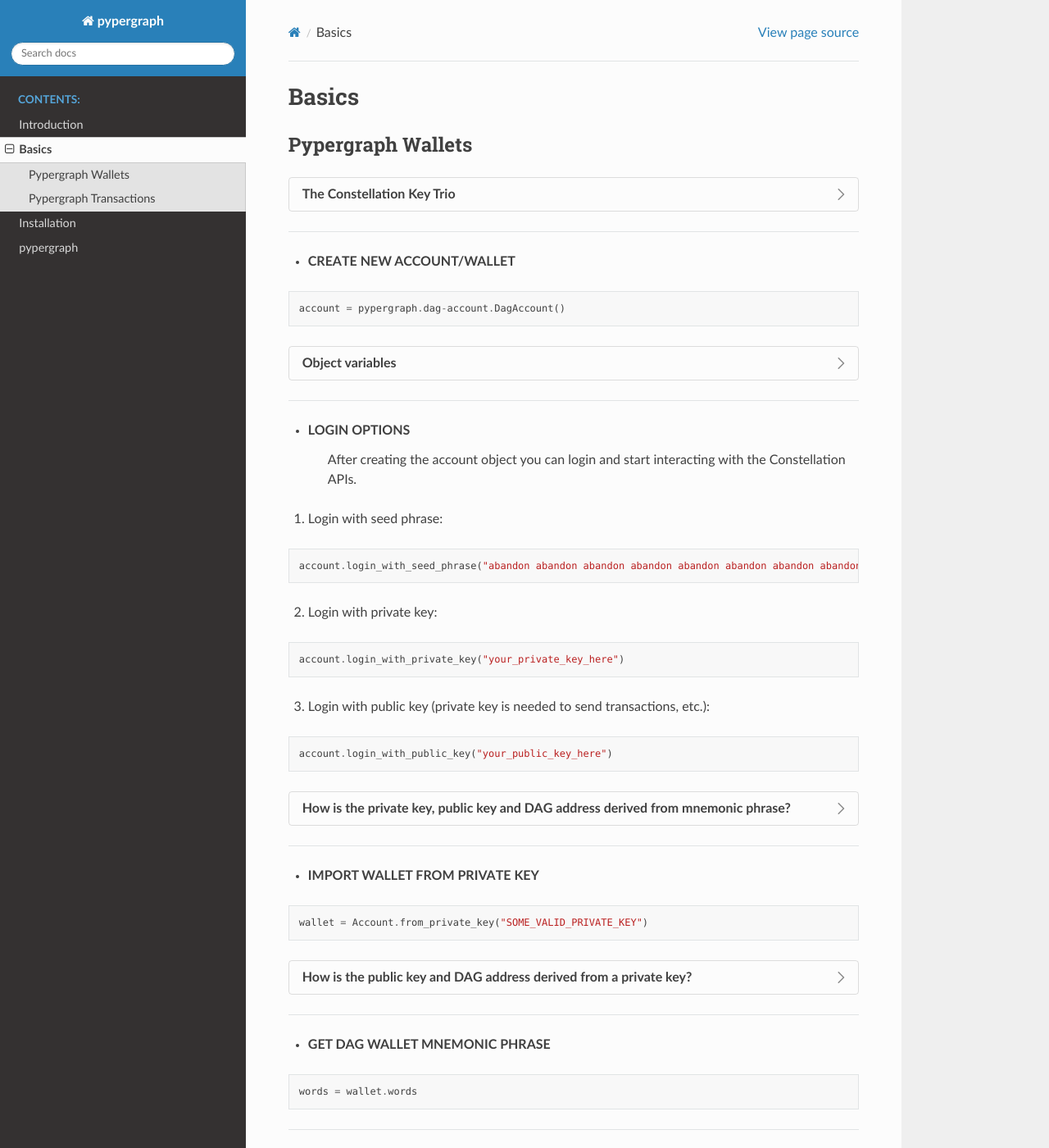
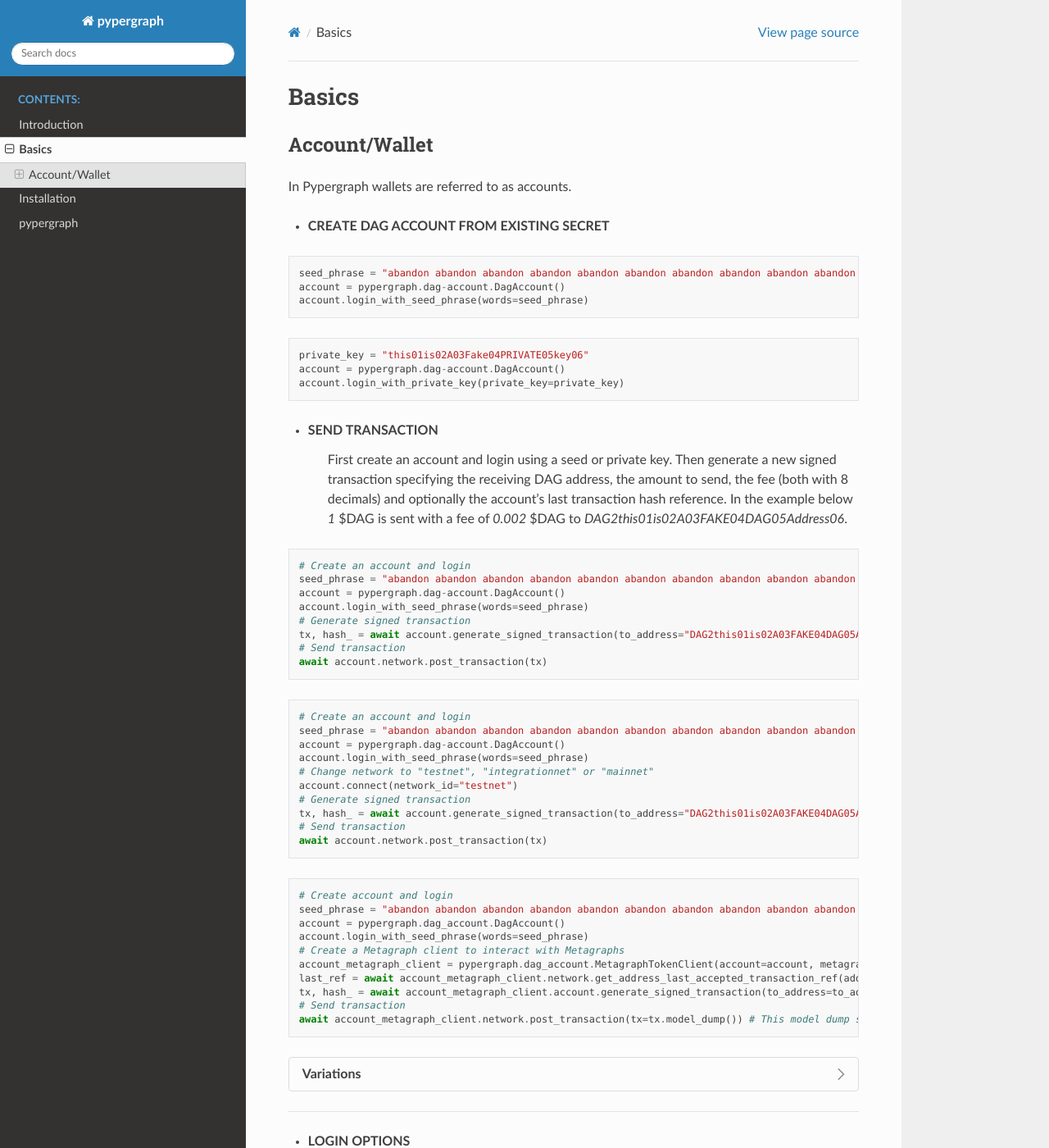
Before and after one commit to buzzgreyday/pypergraph, a Sphinx documentation site: the page built from docs/source/basics.rst, in a window 1280 px wide and 1400 px high. Shown: the whole window at 82% size. Built offline with Sphinx 7.4.7 and the Read the Docs theme 3.1.0, drawn with Linux system fonts in a browser that asks for light colours.

Commit message:
chor: docs

```diff
--- a/docs/source/basics.rst
+++ b/docs/source/basics.rst
@@ -1,41 +1,67 @@
 Basics
 ======
 
-Pypergraph Wallets
-------------------
+Account/Wallet
+______________
 
-.. dropdown:: The Constellation Key Trio
-    :animate: fade-in
+In Pypergraph wallets are referred to as accounts.
 
-    In the Constellation Network, accounts are composed of a key trio consisting of the private key, public key, and a DAG address.
-
-    .. tab-set::
-
-        .. tab-item:: Private key
-
-            The private key is a highly confidential piece of information that plays a crucial role in authenticating an address to the network. With the private key, you can execute sensitive actions like signing messages or sending transactions.
-
-
-        .. tab-item:: Public key
-
-            The public key serves as a unique identifier for nodes on the network and is derived from the private key. It is crucial for establishing trust relationships between nodes, enabling secure communication, and verifying digital signatures.
-
-
-        .. tab-item:: Address
-
-            The address is the public-facing component of the Key Trio and represents a public wallet address for receiving payments or other digital transactions. It can be derived from either the private or public key and is widely used for peer-to-peer transactions. Sharing your address with others enables them to send you payments while keeping your private key confidential.
-
-    Source: `Accounts and Keys <https://docs.constellationnetwork.io/metagraphs/accounts/>`_
-
-------
-
-* **CREATE NEW ACCOUNT/WALLET**
+* **CREATE DAG ACCOUNT FROM EXISTING SECRET**
 
 .. code-block:: python
 
+    seed_phrase = "abandon abandon abandon abandon abandon abandon abandon abandon abandon abandon abandon abandon"
     account = pypergraph.dag-account.DagAccount()
+    account.login_with_seed_phrase(words=seed_phrase)
 
-.. dropdown:: Object variables
+.. code-block:: python
+
+    private_key = "this01is02A03Fake04PRIVATE05key06"
+    account = pypergraph.dag-account.DagAccount()
+    account.login_with_private_key(private_key=private_key)
+
+* **SEND TRANSACTION**
+
+    First create an account and login using a seed or private key. Then generate a new signed transaction specifying the receiving DAG address, the amount to send, the fee (both with 8 decimals) and optionally the account's last transaction hash reference. In the example below `1` $DAG is sent with a fee of `0.002` $DAG to `DAG2this01is02A03FAKE04DAG05Address06`.
+
+.. code-block:: python
+
+    # Create an account and login
+    seed_phrase = "abandon abandon abandon abandon abandon abandon abandon abandon abandon abandon abandon abandon"
+    account = pypergraph.dag-account.DagAccount()
+    account.login_with_seed_phrase(words=seed_phrase)
+    # Generate signed transaction
+    tx, hash_ = await account.generate_signed_transaction(to_address="DAG2this01is02A03FAKE04DAG05Address06", amount=100000000, fee=200000)
+    # Send transaction
+    await account.network.post_transaction(tx)
+
+.. code-block:: python
+
+    # Create an account and login
+    seed_phrase = "abandon abandon abandon abandon abandon abandon abandon abandon abandon abandon abandon abandon"
+    account = pypergraph.dag-account.DagAccount()
+    account.login_with_seed_phrase(words=seed_phrase)
+    # Change network to "testnet", "integrationnet" or "mainnet"
+    account.connect(network_id="testnet")
+    # Generate signed transaction
+    tx, hash_ = await account.generate_signed_transaction(to_address="DAG2this01is02A03FAKE04DAG05Address06", amount=100000000, fee=200000)
+    # Send transaction
+    await account.network.post_transaction(tx)
+
+.. code-block:: python
+
+    # Create account and login
+    seed_phrase = "abandon abandon abandon abandon abandon abandon abandon abandon abandon abandon abandon abandon"
+    account = pypergraph.dag_account.DagAccount()
+    account.login_with_seed_phrase(words=seed_phrase)
+    # Create a Metagraph client to interact with Metagraphs
+    account_metagraph_client = pypergraph.dag_account.MetagraphTokenClient(account=account, metagraph_id="DAG7ChnhUF7uKgn8tXy45aj4zn9AFuhaZr8VXY43", l0_host="http://elpaca-l0-2006678808.us-west-1.elb.amazonaws.com:9100", cl1_host="http://elpaca-cl1-1512652691.us-west-1.elb.amazonaws.com:9200")
+    last_ref = await account_metagraph_client.network.get_address_last_accepted_transaction_ref(address=from_address)
+    tx, hash_ = await account_metagraph_client.account.generate_signed_transaction(to_address=to_address, amount=100000000, fee=0, last_ref=last_ref)
+    # Send transaction
+    await account_metagraph_client.network.post_transaction(tx=tx.model_dump()) # This model dump situation should be handled
+
+.. dropdown:: Variations
     :animate: fade-in
 
     .. code-block:: python
```
Also changed, not shown: 1 other file.
